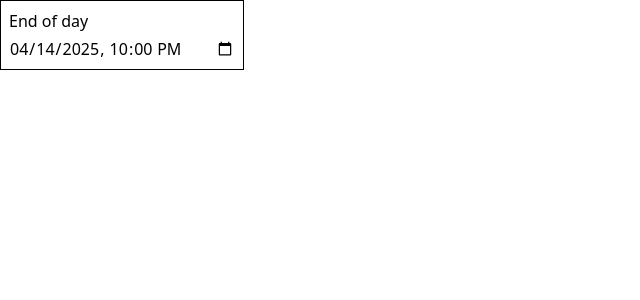
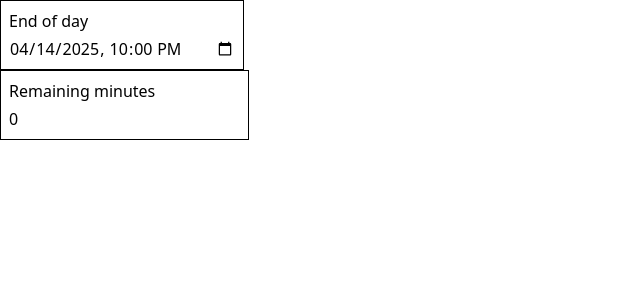
Before and after one commit to samirelanduk/dayplan, a React (Vite) app: page / in a window 1280 px wide. Shown: the top 300 px of the page, without its empty margins (0-640 px from the left). Built offline with nearby package versions, Linux system fonts and the light colour scheme.

Commit message:
Remaining minutes

```diff
--- a/src/App.jsx
+++ b/src/App.jsx
@@ -5,8 +5,10 @@ const App = () => {
   const todayAtTen = `${new Date().toISOString().slice(0, 10)}T22:00`;
 
   const [target, setTarget] = useState(todayAtTen);
+  const [remainingMinutes, setRemainingMinutes] = useState(0);
 
   return (
+    <div>
       <div className="flex flex-col gap-1 border p-2 w-fit">
         <label>End of day</label>
         <input
@@ -14,6 +16,15 @@ const App = () => {
           value={target}
           onChange={(e) => setTarget(e.target.value)}
         />
+      </div>
+      <div className="flex flex-col gap-1 border p-2 w-fit">
+        <label>Remaining minutes</label>
+        <input
+          type="number"
+          value={remainingMinutes}
+          onChange={(e) => setRemainingMinutes(e.target.value)}
+        />
+      </div>
     </div>
   );
 };
```
Lines whose indentation alone changed are shown as unchanged.
